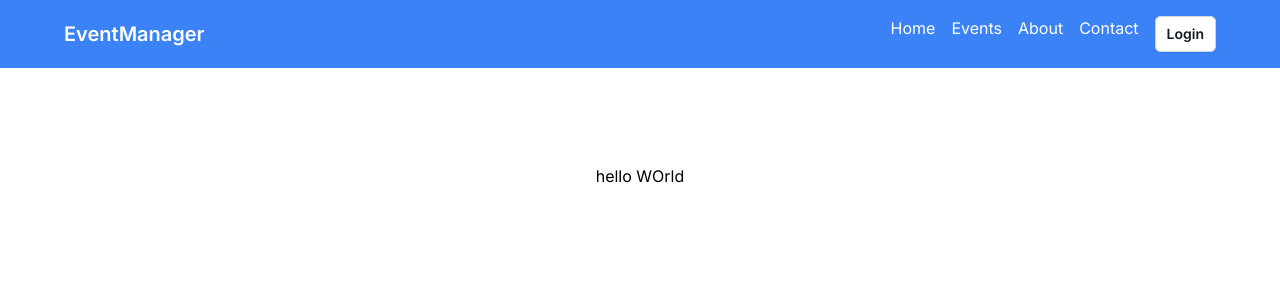
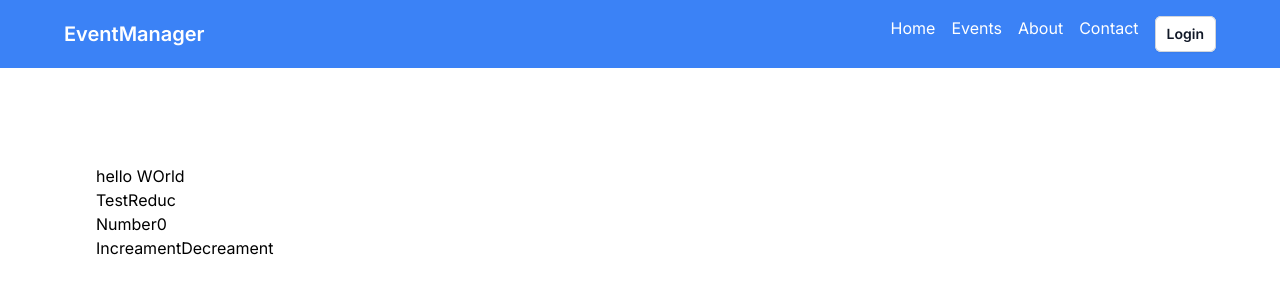
Before and after one commit to oslim4321/Event-Management-System, a Next.js app: page / in a window 1280 px wide. Shown: the top 300 px of the page. Built offline with nearby package versions, Linux system fonts and the light colour scheme; no server answers.

Commit message:
added all reduc toolkit configuration

```diff
--- a/package.json
+++ b/package.json
@@ -9,6 +9,7 @@
     "lint": "next lint"
   },
   "dependencies": {
+    "@reduxjs/toolkit": "^1.9.5",
     "@types/node": "20.4.7",
     "@types/react": "18.2.18",
     "@types/react-dom": "18.2.7",
@@ -23,6 +24,7 @@
     "react": "18.2.0",
     "react-datetime": "^3.2.0",
     "react-dom": "18.2.0",
+    "react-redux": "^8.1.2",
     "tailwindcss": "3.3.3",
     "typescript": "5.1.6"
   },
--- /dev/null
+++ b/src/GlobalRedux/Features/CounterSlice/counterSlice.tsx
@@ -0,0 +1,22 @@
+"use client"
+
+import { createSlice } from "@reduxjs/toolkit"
+
+interface CounterStateType{
+    value: number
+}
+
+export const counterSlice =  createSlice({
+    name: 'counter',
+    initialState:{
+        value: 0
+    },
+    reducers:{
+        increament:(state)=> {state.value += 1},
+        decreament:(state)=> {state.value -= 1},
+        increamentByAmount:(state, action)=> {state.value += action.payload }
+    }
+})
+
+export const {increament, decreament, increamentByAmount} = counterSlice.actions
+export default counterSlice.reducer
--- a/src/GlobalRedux/provider.tsx
+++ b/src/GlobalRedux/provider.tsx
@@ -0,0 +1,9 @@
+'use client'
+import { Provider } from "react-redux";
+import {store} from './store'
+
+export function Providers({children} : any){
+    return <Provider store={store}>
+    {children}
+    </Provider>
+}
--- a/src/GlobalRedux/store.tsx
+++ b/src/GlobalRedux/store.tsx
@@ -0,0 +1,15 @@
+"use client"
+
+import {configureStore} from '@reduxjs/toolkit'
+import counterSlice from './Features/CounterSlice/counterSlice'
+import { useSelector, TypedUseSelectorHook } from 'react-redux';
+
+export const store : any = configureStore({
+    reducer:{
+       counter: counterSlice
+    }
+})
+
+export type RootState = ReturnType<typeof store.getState>
+export type AppDispatch = typeof store.dispatch
+export const useTypedSelector: TypedUseSelectorHook<RootState> = useSelector;
--- /dev/null
+++ b/src/app/TestReduc.tsx
@@ -0,0 +1,21 @@
+"use client"
+import React from 'react'
+
+import { useTypedSelector } from '@/GlobalRedux/store'
+import { useDispatch} from 'react-redux'
+import { increament, decreament, increamentByAmount } from '@/GlobalRedux/Features/CounterSlice/counterSlice'
+
+const TestReduc = () => {
+    const count = useTypedSelector((state)=> state.counter.value)
+    const dispatch = useDispatch()
+  return (
+    <div>TestReduc
+        <h1>Number{count}</h1>
+        <button onClick={()=> dispatch(increament())}>Increament</button>
+        <button onClick={()=> dispatch(decreament())}>Decreament</button>
+
+    </div>
+  )
+}
+
+export default TestReduc
--- a/src/app/layout.tsx
+++ b/src/app/layout.tsx
@@ -2,6 +2,7 @@ import './globals.css'
 import type { Metadata } from 'next'
 import { Inter } from 'next/font/google'
 import AuthProvider from "@/components/AuthProvider";
+import { Providers } from '@/GlobalRedux/provider';
 // import Navbar from '@/components/Navbar';
 import Header from '@/components/Header';
 
@@ -23,10 +24,12 @@ export default function RootLayout({
     <html lang="en">
       <body className={inter.className}>
         <div>
-          <AuthProvider>
-            <Header />
-            {children}
-          </AuthProvider>
+          <Providers>
+            <AuthProvider>
+              <Header />
+              {children}
+            </AuthProvider>
+          </Providers>
         </div>
       </body>
 
--- a/src/app/page.tsx
+++ b/src/app/page.tsx
@@ -1,9 +1,12 @@
 import Image from 'next/image'
+import TestReduc from './TestReduc'
 
 export default function Home() {
   return (
-    <main className="flex min-h-screen flex-col items-center justify-between p-24">
+    <main className="fleex min-h-screen flex-col items-center justify-between p-24">
       hello WOrld
+
+      <TestReduc/>
 
     </main>
   )
```
Also changed, not shown: 1 other file (tests, documents, lock files or other folders).
